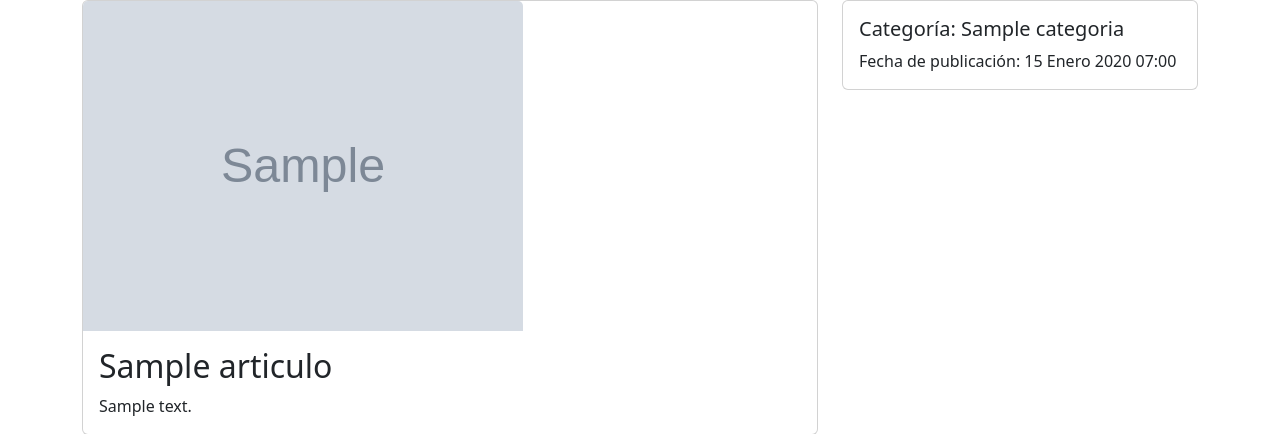
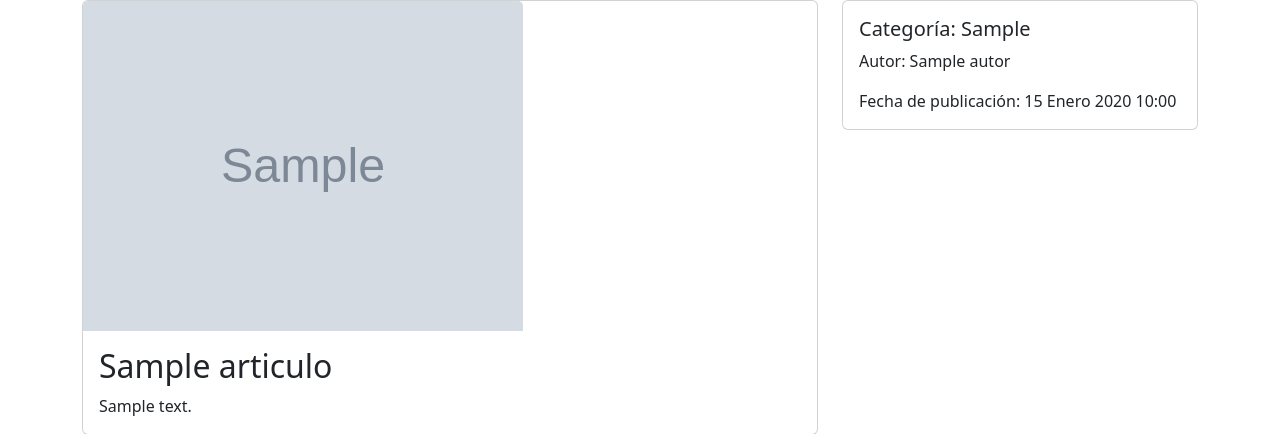
Before and after one commit to JustaDeathKnight/INFO2023, a Django app: template repositorio/blog/templates/articulos/detalle_articulo.html in a window 1280 px wide. Shown: the part 66-500 px from the top of the page. Run offline with Django 4.2, Linux system fonts and the light colour scheme; tables that the repository leaves empty hold one stand-in row (values such as "Sample post"); the template is opened without the code that fills it: values that come from a table or form of the project are taken from there, most other values are stand-ins (such as "Sample title", 1, 10 or a date in 2020); grey boxes marked "Sample" are stand-in pictures; parts of the project's set-up code (start-up, migrations or seed data) failed here and were passed over; some libraries are stand-ins or nearby versions.

Commit message:
agregue el campo autor para los articulos

```diff
--- a/repositorio/blog/apps/articulos/models.py
+++ b/repositorio/blog/apps/articulos/models.py
@@ -1,4 +1,5 @@
 from django.db import models
+from apps.usuarios.models import Usuario
 
 # Create your models here.
 
@@ -17,6 +18,7 @@
     fecha_publicacion = models.DateTimeField(auto_now_add=True)
     imagen = models.ImageField(upload_to = 'articulos', default='iconos/default_icon.png')
     categoria_articulo = models.ForeignKey(Categoria, on_delete= models.CASCADE)
+    autor = models.ForeignKey(Usuario, on_delete=models.CASCADE, default=Usuario.objects.get(is_superuser=True).pk)
 
     def __str__(self):
         return self.titulo
--- a/repositorio/blog/templates/articulos/detalle_articulo.html
+++ b/repositorio/blog/templates/articulos/detalle_articulo.html
@@ -16,6 +16,7 @@
       <div class="card">
         <div class="card-body">
           <h5 class="card-title">Categoría: {{ articulo.categoria_articulo }}</h5>
+          <p class="card-text"> Autor: {{articulo.autor}}</p>
           <p class="card-text">Fecha de publicación: {{ articulo.fecha_publicacion }}</p>
         </div>
       </div>
```
Also changed, not shown: repositorio/blog/apps/articulos/migrations/0003_articulo_author.py (added), repositorio/blog/apps/articulos/migrations/0004_rename_author_articulo_autor.py (added).
